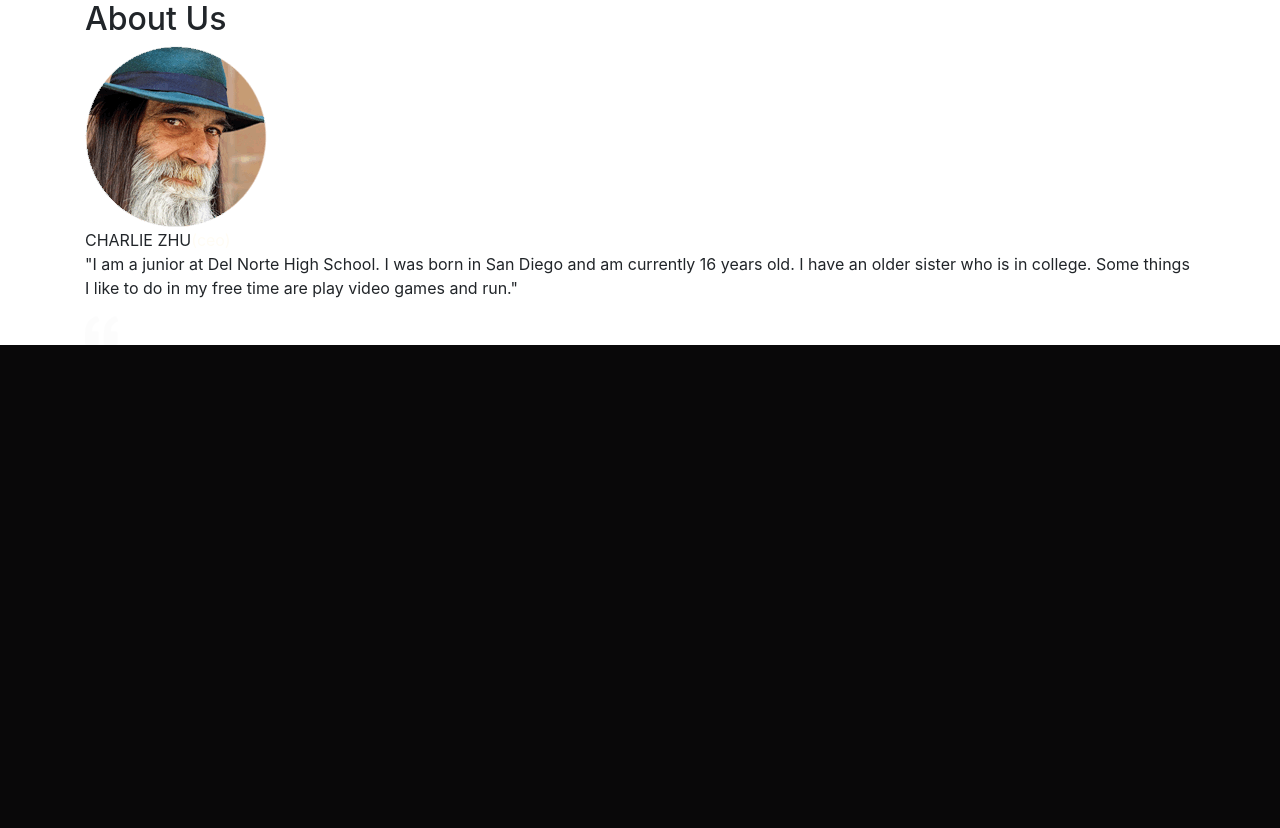
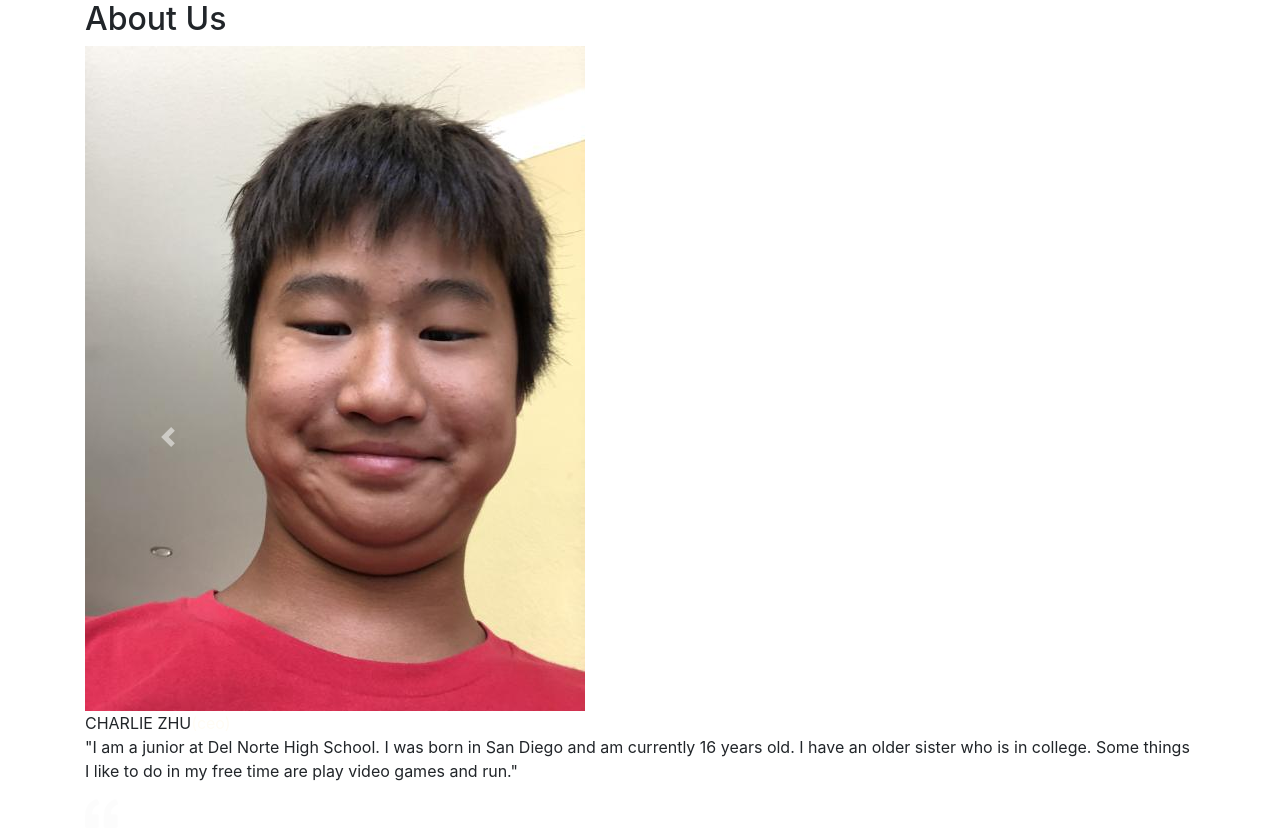
Before and after one commit to TMarwah/P4Tigers, a Flask app: page /testimonial in a window 1280 px wide. Shown: the part 56-884 px from the top of the page. Before the commit the page ends 401 px from the top, so only its background shows below. Run offline with Flask 2, Linux system fonts and the light colour scheme; some libraries are stand-ins or nearby versions.

Commit message:
changed about us

```diff
--- a/templates/testmonial.html
+++ b/templates/testmonial.html
@@ -42,7 +42,7 @@
     <div class="carousel-item active">
       <div class="titlepage">
                            <div class="john">
-                              <div class="john_image"><img src="/static/images/john-image.png" style="max-width: 100%;"></div>
+                              <div class="john_image"><img src="/static/images/IMG_5117.png" style="max-width: 100%;"></div>
                               <div class="john_text">CHARLIE ZHU<span style="color: #fffcf4;">(ceo)</span></div>
                               <p class="lorem_ipsum_text">"I am a junior at Del Norte High School. I was born in San Diego
                                   and am currently 16 years old. I have an older sister who is in college.
@@ -64,7 +64,7 @@
     <div class="carousel-item">
       <div class="titlepage">
                            <div class="john">
-                              <div class="john_image"><img src="/static/images/helo.jpg" style="max-width: 100%;"></div>
+                              <div class="john_image"><img src="/static/images/nola1.jpg" style="max-width: 100%;"></div>
                               <div class="john_text">Rohan Nallapati<span style="color: #fffcf4;">(ceo)</span></div>
                               <p class="lorem_ipsum_text">"I am a 16 year old Junior at Del Norte High School and I was born in Austin, Texas. I have one younger brother in the 9th grade who also goes to DNHS. Things I enjoy doing in my free time are eating, reading, and playing video games."</p>
                               <div class="icon_image"><img src="/static/images/icon-1.png"></div>
```
Also changed, not shown: static/images/IMG_5117.PNG (added).
